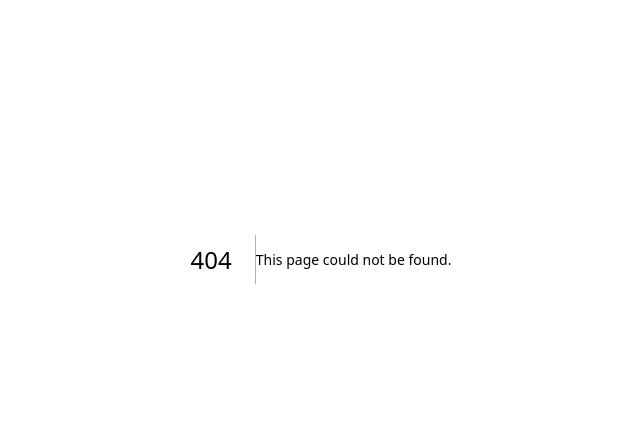
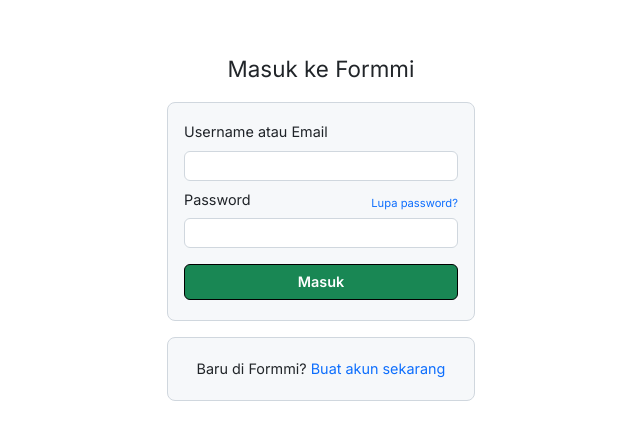
Before and after one commit to JizzNoLimit/formmi-polsri, a Next.js app: page /auth/login in a window 1280 px wide. Before the commit this address had no page. Shown: the part 141-580 px from the top of the page, without its empty margins (319-959 px from the left). Built offline with nearby package versions, Linux system fonts and the light colour scheme.

Commit message:
🌈 buat halaman login

```diff
--- /dev/null
+++ b/src/pages/auth/login.js
@@ -0,0 +1,44 @@
+import Head from "next/head";
+
+export default function Login() {
+    return(
+        <>
+            <Head>
+                <title>Create Next App</title>
+                <meta name="description" content="Generated by create next app" />
+                <meta name="viewport" content="width=device-width, initial-scale=1" />
+                <link rel="icon" href="/favicon.ico" />
+            </Head>
+            <main className="login-formmi w-screen h-screen">
+                <div className="login-formmi-container">
+                        <div className="login-formmi-title">
+                            Masuk ke Formmi
+                        </div>
+                        <div className="login-formmi-form">
+                            <form>
+                                <div className="mb-2">
+                                    <label htmlFor="email" className="form-label">Username atau Email</label>
+                                    <input type="email" className="form-login" id="email" />
+                                </div>
+                                <div className="mb-3">
+                                    <div className="d-flex justify-content-between">
+                                        <label htmlFor="password" className="form-label">Password</label>
+                                        <a href="/"><span className="lupa-password">Lupa password?</span></a>
+                                    </div>
+                                    <input type="password" className="form-login" id="password" />
+                                </div>
+
+                                <button type="submit" className="btn btn-success btn-login">
+                                    Masuk
+                                </button>
+                            </form>
+                        </div>
+                        <div className="buat-akun">
+                            Baru di Formmi? <a href="/auth/register"><span className="link-ancor">Buat akun sekarang</span></a>
+                        </div>
+                        <div className="tambahan-aja"></div>
+                </div>
+            </main>
+        </>
+    )
+}
--- a/src/styles/globals.css
+++ b/src/styles/globals.css
@@ -1,4 +1,13 @@
 @import url('https://fonts.googleapis.com/css2?family=Inter:wght@100;200;300;400;500;600;700;800;900&display=swap');
+
+* {
+    box-sizing: border-box !important;
+}
+
+html, body {
+    margin: 0px !important;
+    padding: 0px !important;
+}
 
 body {
     font-family: 'Inter', sans-serif !important;
@@ -76,6 +85,21 @@ input:focus {
     margin-right: 6px;
 }
 /* Akhir Topik Tags */
+
+/* Utiliti */
+.link-ancor {
+    color: #0D6EFD;
+}
+.link-ancor:hover {
+    text-decoration: underline;
+}
+.w-screen {
+    width: calc(100vw - 0.1px) !important;
+}
+.h-screen {
+    height: calc(100vh - 1px) !important;
+}
+/* Akhir Utiliti */
 
 /* Button */
 .btn-tabs {
@@ -325,3 +349,68 @@ input:focus {
     align-self: center;
     margin-left: 10px;
 }
+
+/* Login */
+.lupa-password {
+    font-size: .7em;
+    color: #0D6EFD;
+}
+.form-label {
+    font-size: .9em;
+    color: #1f2328;
+}
+.form-login {
+    font-size: .8em;
+    padding: 6px 12px 3px 12px;
+    color: #1f2328;
+    border-radius: 6px;
+    border: 1.3px solid #d0d7de;
+    width: 100%;
+}
+.form-login:focus {
+    outline: 1.8px solid #0D6EFD;
+}
+.login-formmi {
+    display: flex;
+    justify-content: center;
+}
+.login-formmi-container {
+    display: flex;
+    flex-direction: column;
+    width: 308px;
+    height: 100%;
+    justify-content: center;
+    align-items: center;
+}
+.login-formmi-form {
+    width: 100%;
+    padding: 16px 16px 20px 16px;
+    border: 1px solid #d0d7de;
+    background-color: #F6F8FA;
+    border-radius: 8px;
+}
+.btn-login {
+    font-size: .9em !important;
+    width: 100% !important;
+    font-weight: 600 !important;
+}
+.buat-akun {
+    width: 100%;
+    font-size: .9em;
+    padding: 20px 16px;
+    margin-top: 16px;
+    border: 1px solid #d0d7de;
+    background-color: #F6F8FA;
+    border-radius: 8px;
+    text-align: center;
+}
+.login-formmi-title {
+    font-size: 1.4em;
+    text-align: center;
+    margin: 16px 0;
+}
+.tambahan-aja {
+    width: 100%;
+    height: 80px;
+}
+/* Akhir Login */
```
